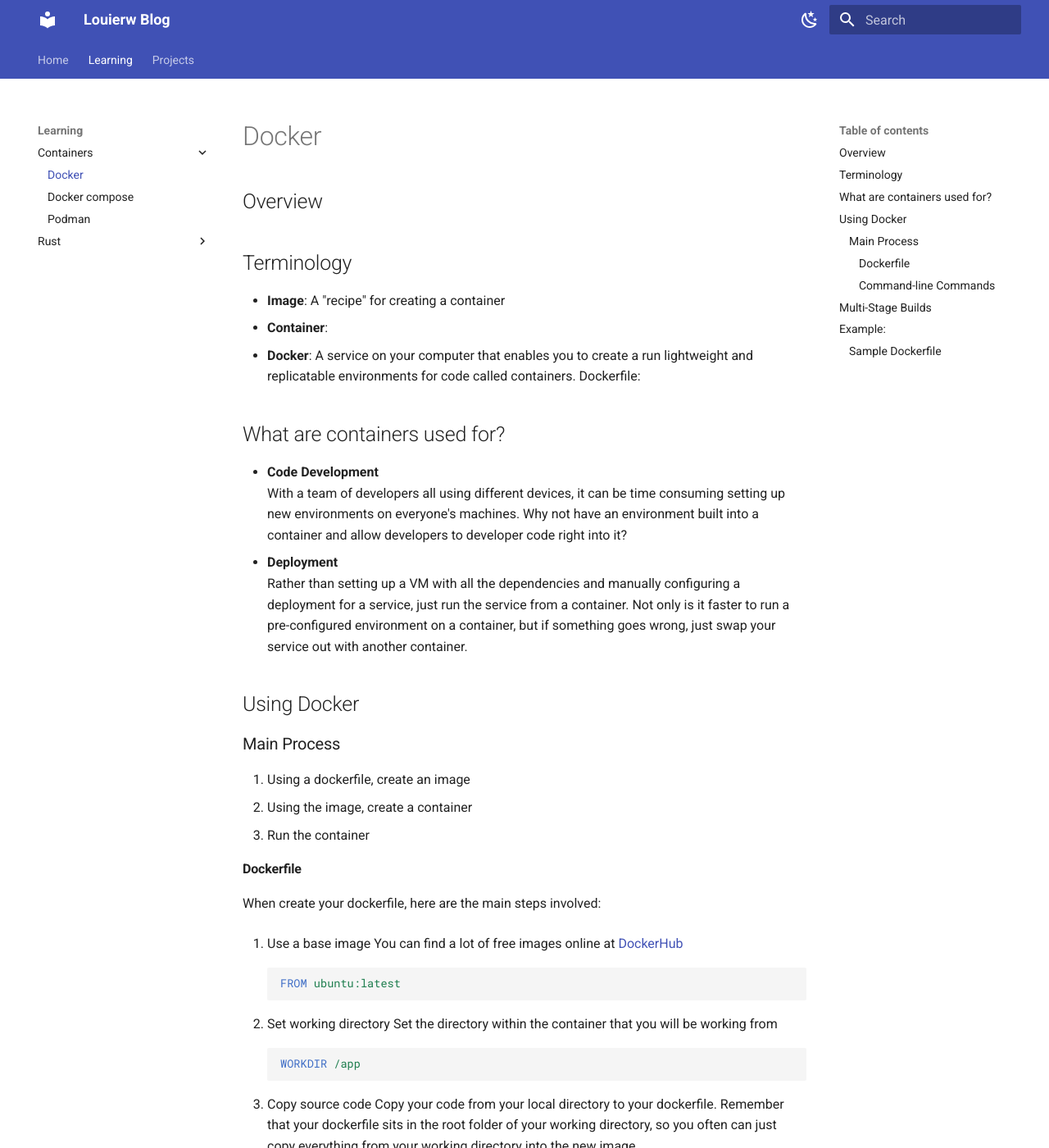
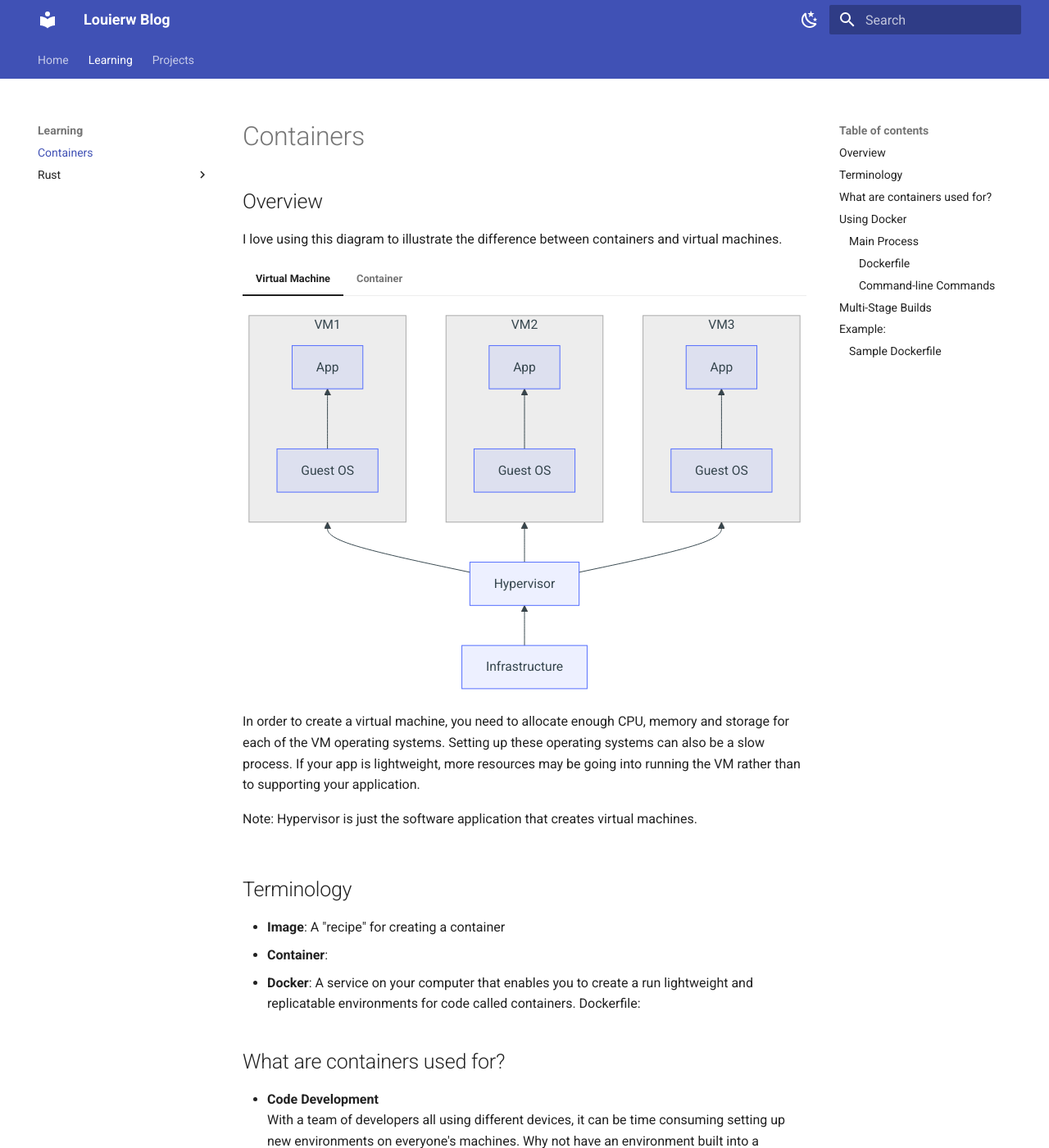
Before and after one commit to lourw/blog, an MkDocs documentation site: the page built from docs/learning/containers.md, in a window 1280 px wide and 1400 px high. Shown: the whole window at 82% size. Built offline with MkDocs 1.6.1 and Material for MkDocs 9.7.7, drawn with Linux system fonts in a browser that asks for light colours.

Commit message:
added more diagrams for vm vs containers

````diff
--- a/docs/learning/containers/docker.md
+++ b/docs/learning/containers.md
@@ -1,8 +1,60 @@
 ---
-title: Docker
+title: Containers
 description: An brief summary of what this project was about
 ---
 ## Overview
+
+I love using this diagram to illustrate the difference between containers and virtual machines.
+
+=== "Virtual Machine"
+    ```mermaid
+    graph BT
+        A[Infrastructure] --> B
+        B[Hypervisor] --> C
+        subgraph C[VM1]
+            direction BT
+            D[Guest OS] --> E[App]
+        end
+        B --> F
+        subgraph F[VM2]
+            direction BT
+            G[Guest OS] --> H[App]
+        end
+        B --> I
+        subgraph I[VM3]
+            direction BT
+            J[Guest OS] --> K[App]
+        end
+    ```
+
+    In order to create a virtual machine, you need to allocate enough CPU, memory and storage for each of the VM operating systems. Setting up these operating systems can also be a slow process. If your app is lightweight, more resources may be going into running the VM rather than to supporting your application.
+
+    Note: Hypervisor is just the software application that creates virtual machines.
+
+
+
+=== "Container"
+    ```mermaid
+    graph BT
+        A[Infrastructure] --> B
+        B[Host OS] --> C
+        C[Container Engine] --> D
+        subgraph D[Container 1]
+            E[App]
+        end
+        C --> F
+        subgraph F[Container 2]
+            G[App]
+        end
+        C --> H
+        subgraph H[Container 3]
+            I[App]
+        end
+    ```
+
+    We use a container engine (Docker, Podman) to create multiple containers for our apps. All of these apps are isolated from each other in a similar fashion to the VM example. However, the container engine running the containers utilizes the underlying host's operating system and infrastructure. You use less resources creating the containers and therefore more of your compute resources can go to running your apps.
+
+    Note: Because you are not mocking the underlying OS of the machine, differing architectures may make containers incompatible with certain systems. You cannot run an x86 architecture container on ARM computers for example.
 
 ## Terminology
 * **Image**: A "recipe" for creating a container
````
Also changed, not shown: docs/learning/containers/docker_compose.md (deleted), docs/learning/containers/podman.md (deleted).
